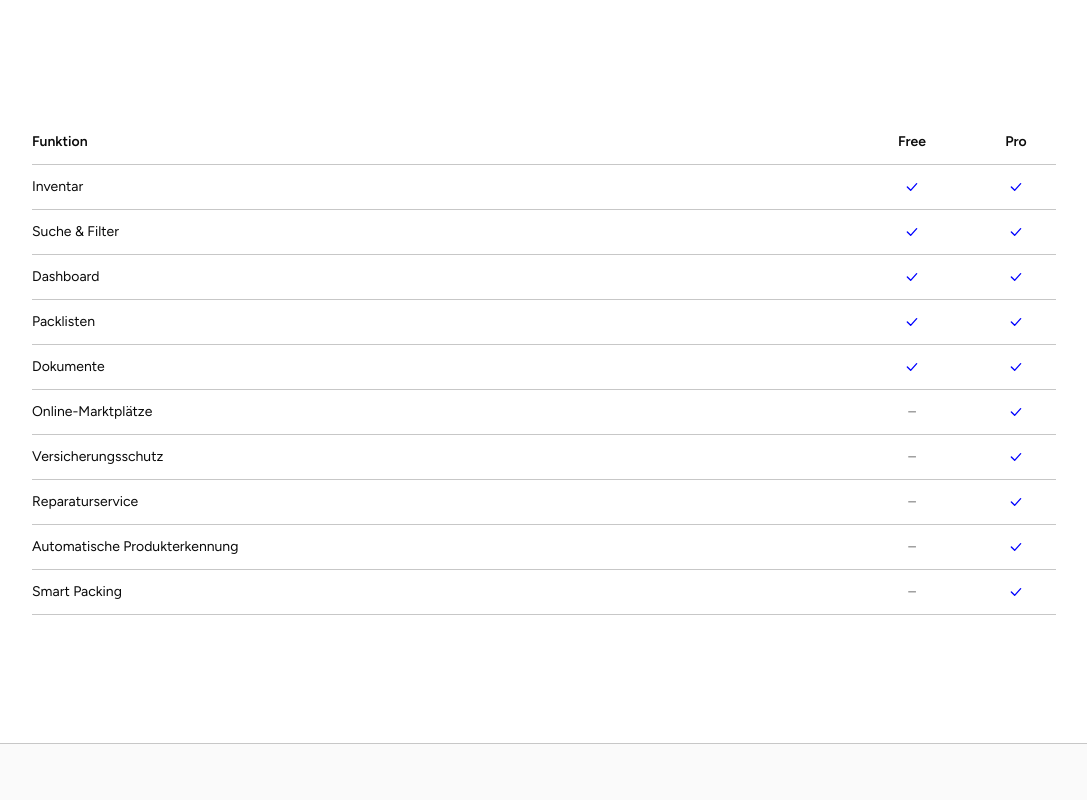
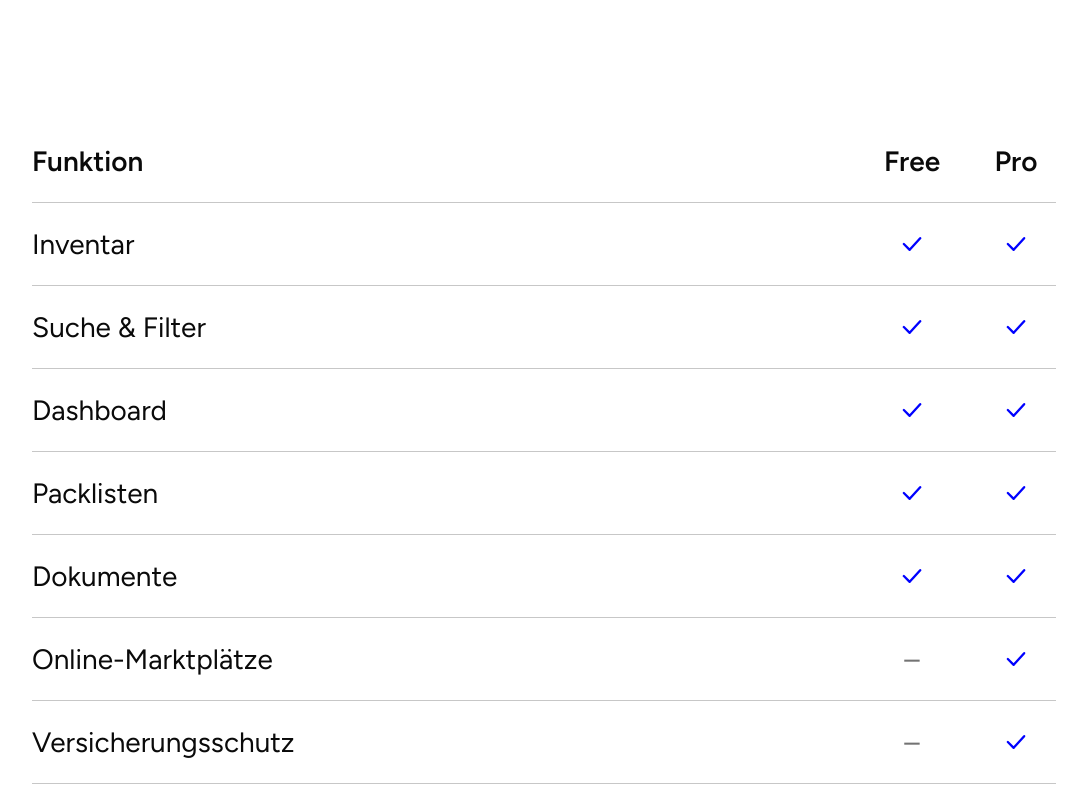
Before and after one commit to mrcldbrnr/marketing-page, a Next.js app: page /preisplan in a window 1280 px wide. Shown: the part 1200-2000 px from the top of the page, without its empty margins (96-1183 px from the left). Built offline with nearby package versions, Linux system fonts and the light colour scheme; no server answers.

Commit message:
preisplan: Vergleichstabelle

```diff
--- a/src/components/sections/pricing-comparison.tsx
+++ b/src/components/sections/pricing-comparison.tsx
@@ -21,21 +21,21 @@ function CheckIcon({ className }: { className?: string }) {
 export function PricingComparison() {
   return (
     <div className="mx-auto max-w-5xl overflow-x-auto">
-      <table className="w-full min-w-[480px] border-collapse text-sm">
+      <table className="w-full min-w-[480px] border-collapse text-[1.75rem]">
         <thead>
           <tr className="border-b border-border text-left">
-            <th className="py-3 pr-4 font-semibold">Funktion</th>
-            <th className="w-24 py-3 px-4 text-center font-semibold">Free</th>
-            <th className="w-24 py-3 pl-4 text-center font-semibold">Pro</th>
+            <th className="py-5 pr-4 font-semibold">Funktion</th>
+            <th className="w-24 py-5 px-4 text-center font-semibold">Free</th>
+            <th className="w-24 py-5 pl-4 text-center font-semibold">Pro</th>
           </tr>
         </thead>
         <tbody>
           {pricing.comparison.rows.map((row) => (
             <tr key={row.feature} className="border-b border-border">
-              <td className="py-3 pr-4">{row.feature}</td>
-              <td className="py-3 px-4 text-center">
+              <td className="py-5 pr-4">{row.feature}</td>
+              <td className="py-5 px-4 text-center">
                 {row.free ? (
-                  <CheckIcon className="mx-auto size-4 text-accent" />
+                  <CheckIcon className="mx-auto size-7 text-accent" />
                 ) : (
                   <span aria-hidden className="text-muted">
                     –
@@ -43,9 +43,9 @@ export function PricingComparison() {
                 )}
                 <span className="sr-only">{row.free ? "im Free-Plan enthalten" : "nicht im Free-Plan enthalten"}</span>
               </td>
-              <td className="py-3 pl-4 text-center">
+              <td className="py-5 pl-4 text-center">
                 {row.pro ? (
-                  <CheckIcon className="mx-auto size-4 text-accent" />
+                  <CheckIcon className="mx-auto size-7 text-accent" />
                 ) : (
                   <span aria-hidden className="text-muted">
                     –
```
